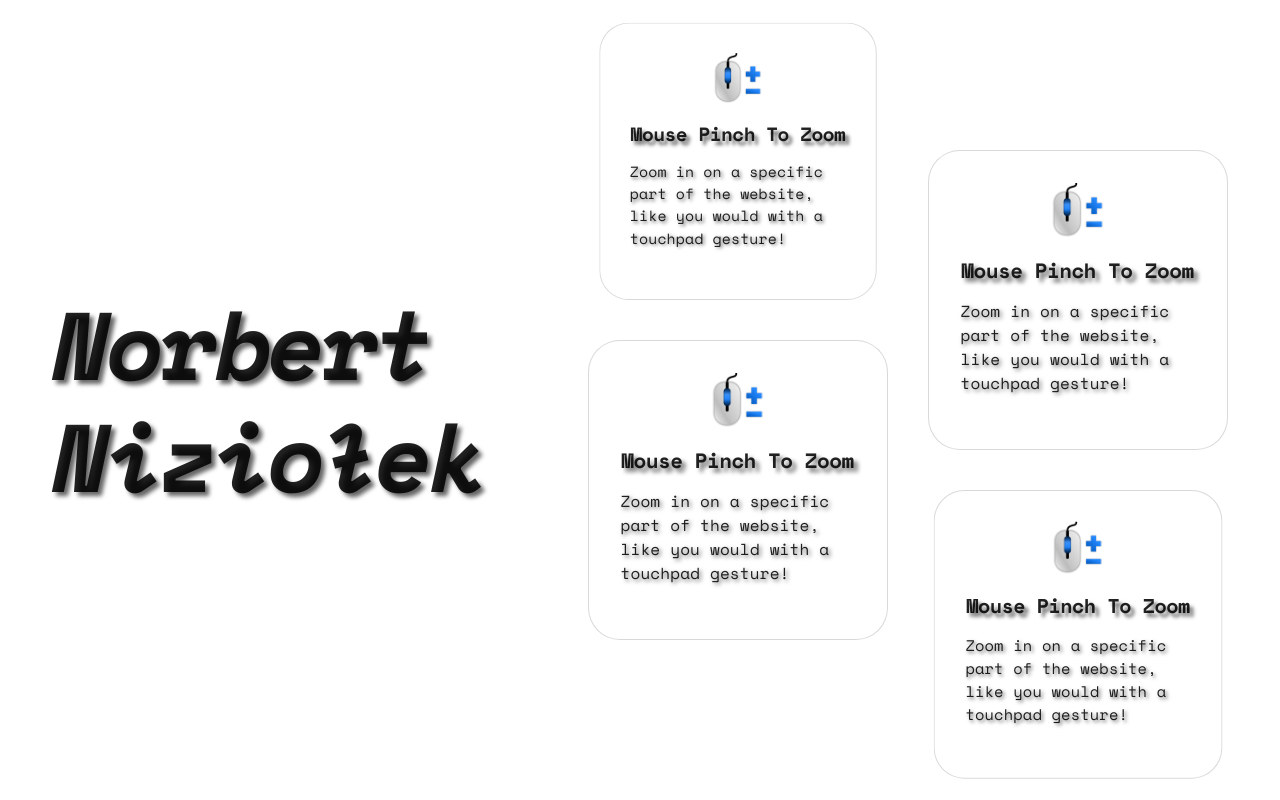
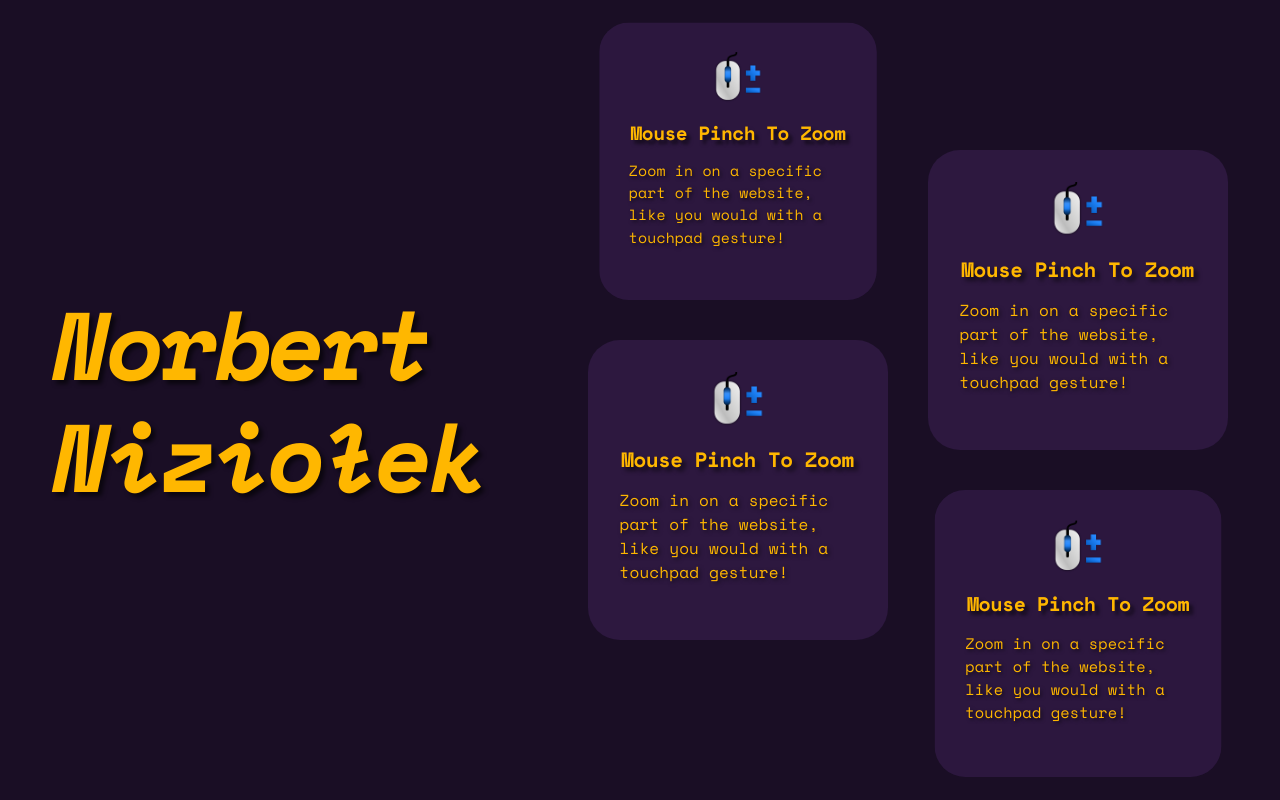
Before and after one commit to nizioleque/portfolio, a Next.js app: page / in a window 1280 px wide. Built offline with nearby package versions, Linux system fonts and the light colour scheme.

Commit message:
Redesign homepage

```diff
--- a/pages/index.tsx
+++ b/pages/index.tsx
@@ -54,6 +54,7 @@ const Home: NextPage<HomeProps> = ({ projects }) => {
               fontWeight: 'bold',
               letterSpacing: -5,
               fontStyle: 'italic',
+              color: 'hsl(43deg 100% 50%)',
             }}
           >
             Norbert
--- a/src/components/CanvasBackground.tsx
+++ b/src/components/CanvasBackground.tsx
@@ -1,20 +1,12 @@
 import { Box } from '@mui/material';
 import { useRef, useEffect, useCallback } from 'react';
 
-const DRAW_RADIUS = 20;
+const DRAW_RADIUS = 80;
 const BLUR_RADIUS = 100;
-const DRAW_OPACITY = 1;
-const DRAW_LIGHTNESS = 50;
-const HUE_CHANGE_SPEED = 1 / 20;
 
 const SUPPORTS_CANVAS_FILTER =
   typeof document.createElement('canvas').getContext('2d')!.filter !==
   'undefined';
-
-function getHue() {
-  const t = Date.now() * HUE_CHANGE_SPEED;
-  return t % 360;
-}
 
 function setCanvasSize(ctx: CanvasRenderingContext2D, document: Document) {
   ctx.canvas.width = document.body.clientWidth * window.devicePixelRatio;
@@ -36,7 +28,7 @@ function CanvasBackground() {
   const handleMouseMove = useCallback((event: MouseEvent) => {
     if (!ctx.current || !offscreenCtx.current) return;
 
-    offscreenCtx.current.fillStyle = `hsl(${getHue()},100%,${DRAW_LIGHTNESS}%,${DRAW_OPACITY})`;
+    offscreenCtx.current.fillStyle = 'hsl(271deg 47% 17%)';
     offscreenCtx.current.beginPath();
     offscreenCtx.current.arc(
       event.clientX * window.devicePixelRatio,
@@ -125,6 +117,7 @@ function CanvasBackground() {
         style={{
           width: '100vw',
           height: '100vh',
+          backgroundColor: 'hsl(271deg 47% 10%)',
         }}
       />
     </Box>
--- a/src/components/ExpandableCard/Card.tsx
+++ b/src/components/ExpandableCard/Card.tsx
@@ -6,9 +6,10 @@ const Card = styled(motion.a)(({ theme }) =>
     display: 'block',
     padding: 4,
 
-    background: 'rgb(255, 255, 255, 0.3)',
+    background: 'hsl(272deg 46% 38% / 25%)',
+    color: 'hsl(43deg 100% 50%)',
+
     borderRadius: 8,
-    border: '1px rgb(0, 0, 0, 0.15) solid',
 
     position: 'relative',
 
@@ -24,7 +25,7 @@ const Card = styled(motion.a)(({ theme }) =>
       width: 0,
       height: 0,
       background:
-        'radial-gradient(rgb(255, 255, 255, 0.6) 0%, rgb(255, 255, 255, 0) 75%)',
+        'radial-gradient(hsl(43deg 100% 50% / 35%) 0%, hsl(43deg 100% 50% / 0) 75%)',
       position: 'absolute',
       left: 'var(--x)',
       top: 'var(--y)',
--- a/src/components/ExpandableCard/ExpandableCard.tsx
+++ b/src/components/ExpandableCard/ExpandableCard.tsx
@@ -199,7 +199,8 @@ function ExpandableCard({ content, id }: ExpandableCardProps) {
                     width: '100%',
                     minHeight: 500,
                     borderRadius: 8,
-                    background: 'white',
+                    backgroundColor: 'hsl(271deg 47% 10%)',
+                    color: 'rgb(255 255 255 / 75%)',
                     pointerEvents: 'initial',
                   }}
                   component={motion.div}
```
